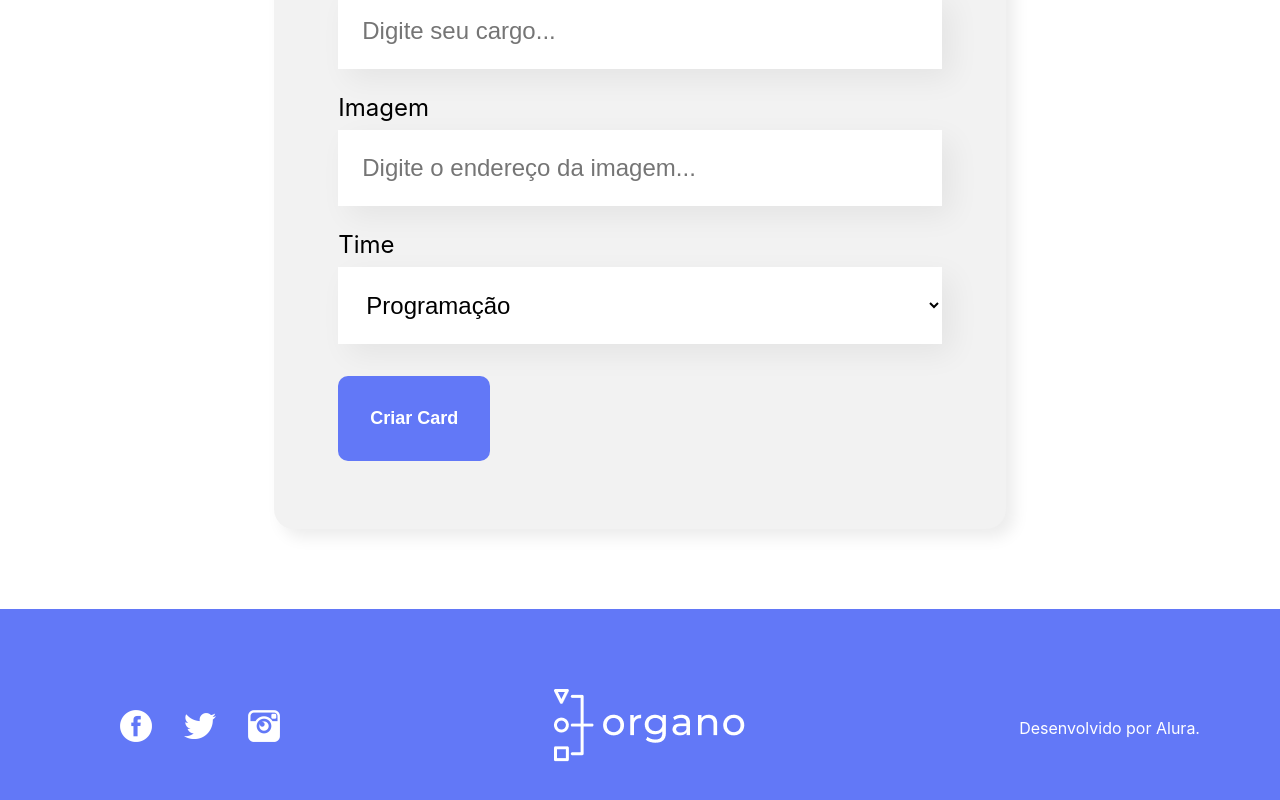
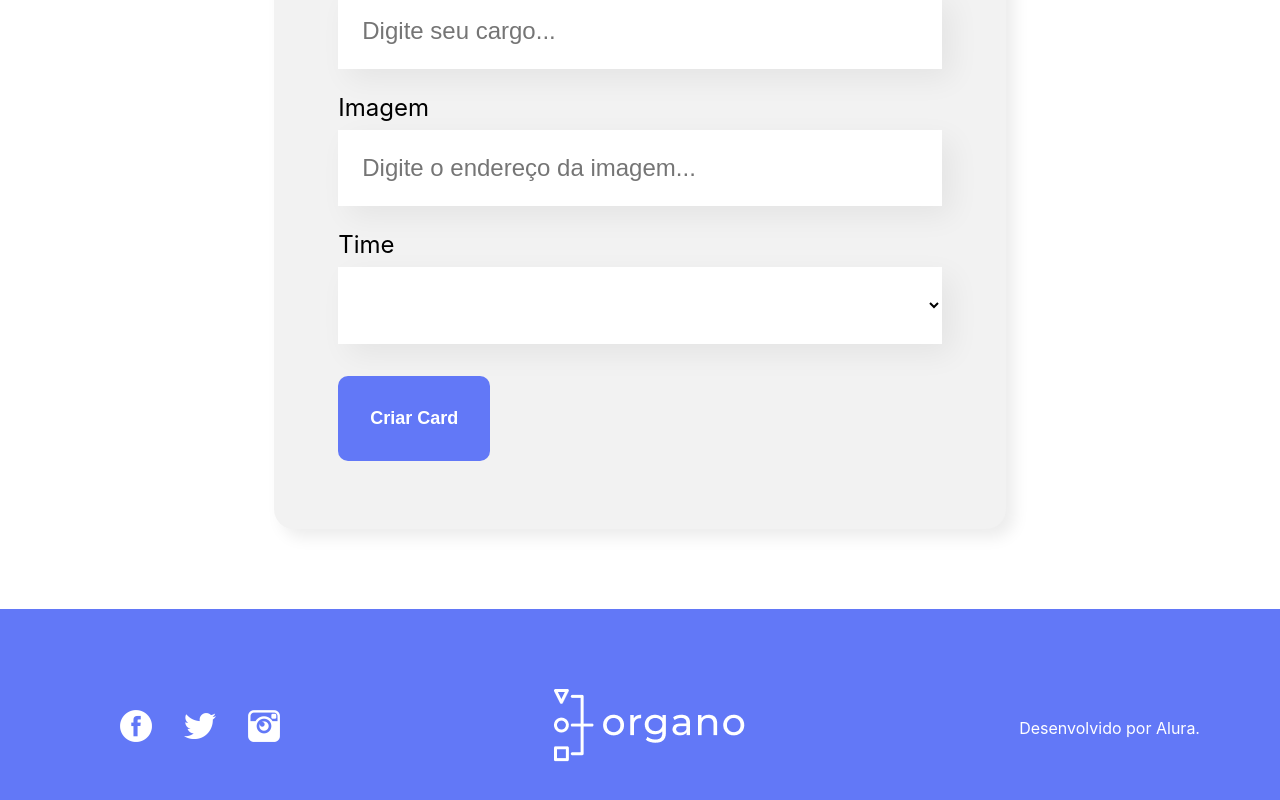
Before and after one commit to VickyPrado/Organo, a React (Create React App) app: page / in a window 1280 px wide. Shown: the part 868-1668 px from the top of the page. Built offline with nearby package versions, Linux system fonts and the light colour scheme.

Commit message:
tratando-erros-e-add-cor-ao-card-colaborador

```diff
--- a/src/App.js
+++ b/src/App.js
@@ -47,7 +47,6 @@ function App() {
   const [colaboradores, setColaboradores] = useState([])
 
   const aoNovoColaboradorAdicionado = (colaborador) => {
-    console.log(colaborador)
     setColaboradores([...colaboradores, colaborador])
   }
 
--- a/src/componentes/Colaborador/index.js
+++ b/src/componentes/Colaborador/index.js
@@ -1,9 +1,9 @@
 import './Colaborador.css'
 
-const Colaborador = ({ nome, imagem, cargo }) => {
+const Colaborador = ({ nome, imagem, cargo, corDeFundo }) => {
     return (
         <div className='colaborador'>
-            <div className='cabecalho'>
+            <div className='cabecalho' style={{ backgroundColor: corDeFundo }}>
                 <img src={imagem} alt={nome} />
             </div>
             <div className='rodape'>
--- a/src/componentes/ListaSuspensa/index.js
+++ b/src/componentes/ListaSuspensa/index.js
@@ -4,7 +4,8 @@ const ListaSuspensa = (props) => {
     return(
         <div className='lista-suspensa'>
             <label>{props.label}</label>
-                <select onChange={evento => props.aoAlterado(evento.target.value)} required={props.required}>
+                <select onChange={evento => props.aoAlterado(evento.target.value)} required={props.required} value={props.valor}>
+                    <option value=""></option>
                     {props.itens.map(item => {
                         return <option key={item}>{item}</option>
                     })}
--- a/src/componentes/Time/index.js
+++ b/src/componentes/Time/index.js
@@ -6,7 +6,7 @@ const Time = (props) => {
         props.colaboradores.length > 0 && <section className='time' style={{ backgroundColor: props.corSecundaria }}>
             <h3 style={{ borderColor: props.corPrimaria }}>{props.nome}</h3>
             <div className='colaboradores'>
-                {props.colaboradores.map( colaborador => <Colaborador nome={colaborador.nome} cargo={colaborador.cargo} imagem={colaborador.imagem} /> )}
+                {props.colaboradores.map( colaborador => <Colaborador corDeFundo={props.corPrimaria} key={colaborador.nome} nome={colaborador.nome} cargo={colaborador.cargo} imagem={colaborador.imagem} /> )}
             </div>
         </section>
     )
```
